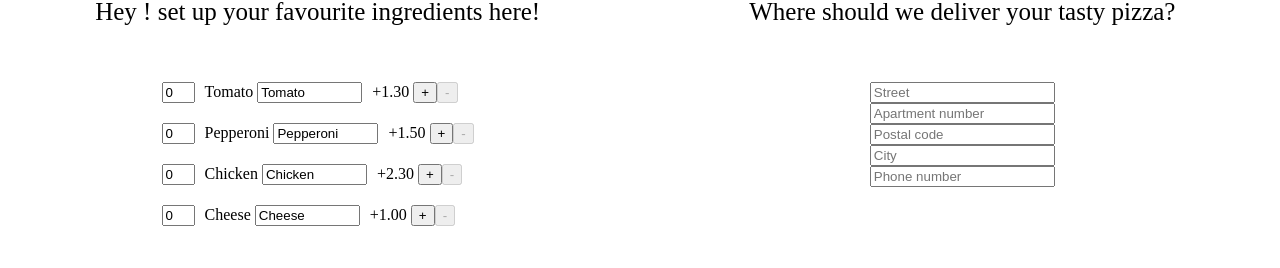
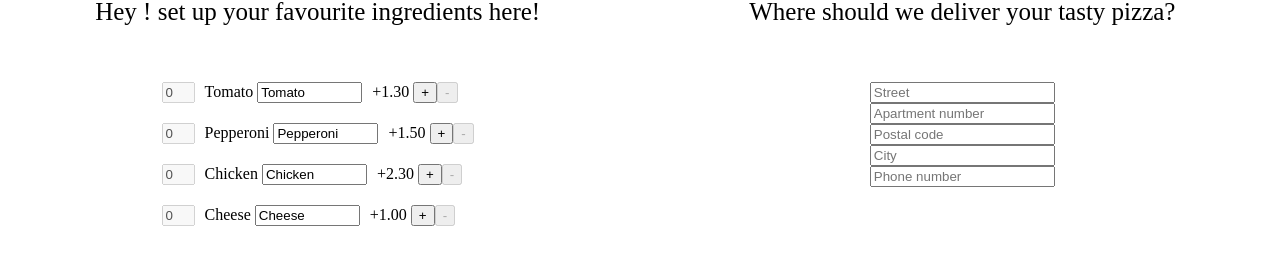
Before and after one commit to oDs1337/Marek-task-Angular-1, an Angular app: page / in a window 1280 px wide. Shown: the part 166-434 px from the top of the page. Built offline with nearby package versions, Linux system fonts and the light colour scheme.

Commit message:
disabled input text to avoid negative or more than 9 ingredients in order

```diff
--- a/src/app/ingredients/ingredients.component.html
+++ b/src/app/ingredients/ingredients.component.html
@@ -1,7 +1,7 @@
 <div *ngFor="let item of ingredientsList; let i = index">
   <div class="ingredientComponent">
     <div class="ingredientCounter">
-      <input id="item.count" size="1" [(ngModel)]="item.count" placeholder="-">
+      <input disabled="true" id="item.count" size="1" [(ngModel)]="item.count" placeholder="-">
     </div>
     <div class="ingredientName">
       {{item.name}}
```
